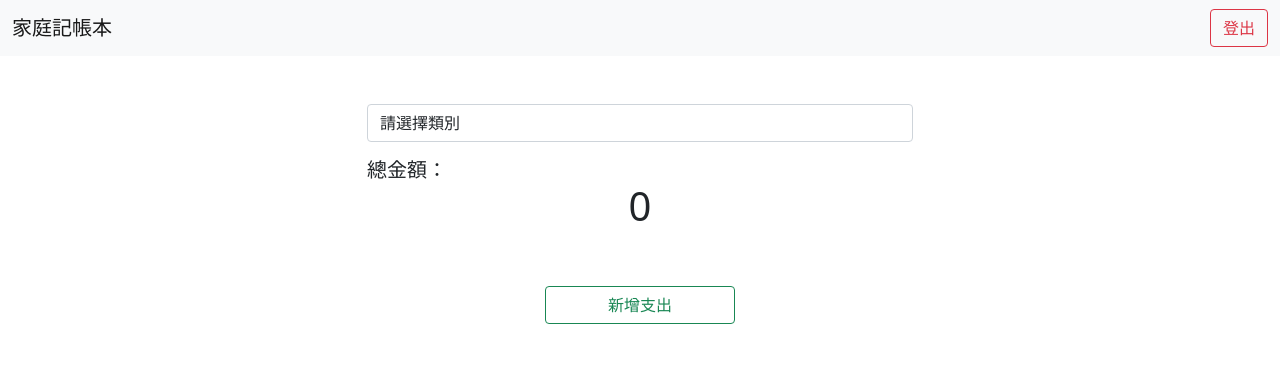
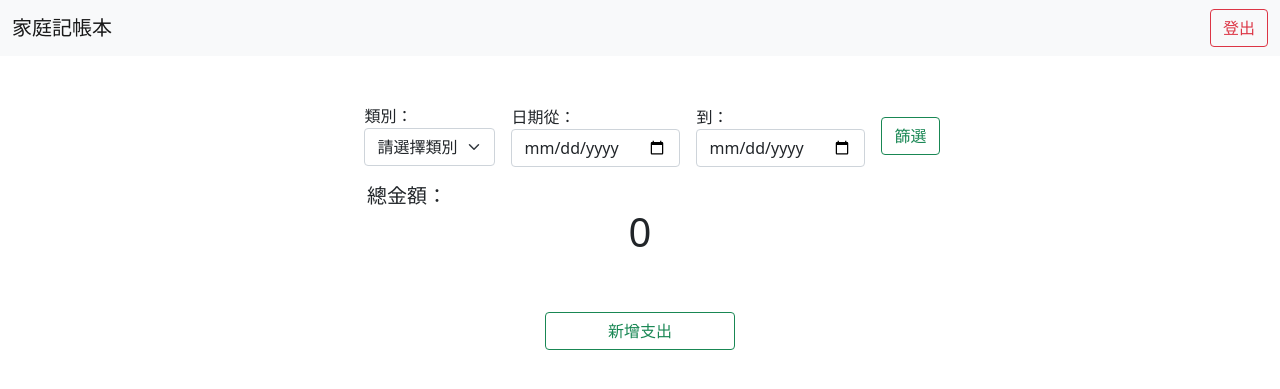
Before and after one commit to HowardWu5566/expense-tracker, a Node server app: page / in a window 1280 px wide. Shown: the top 389 px of the page. Run offline with Node 20, Linux system fonts and the light colour scheme; the visitor is signed in with stand-in values (Sample User, id 1); data that the repository does not hold is empty; some libraries are stand-ins or nearby versions.

Commit message:
feat: add filter-by-date function

```diff
--- a/routes/modules/home.js
+++ b/routes/modules/home.js
@@ -1,29 +1,38 @@
 const express = require('express')
 const router = express.Router()
 const dayjs = require('dayjs')
+const isSameOrAfter = require('dayjs/plugin/isSameOrAfter')
+const isSameOrBefore = require('dayjs/plugin/isSameOrBefore')
 const Record = require('../../models/record')
 const categoryList = require('../../models/seeds/category.json')
 
 router.get('/', (req, res) => {
   const userId = req.user._id
-  const categoryName = req.query.category
+  const { category, startDate, endDate } = req.query
   Record.find({ userId })
     .populate('categoryId')
     .lean()
     .sort({ date: 1 })
     .then(expenses => {
       // 依類別篩選
-      if (categoryName && categoryName !== 'All') {
-        expenses = expenses.filter(expense => expense.categoryId.name === categoryName)
+      if (category && category !== 'All') {
+        expenses = expenses.filter(expense => expense.categoryId.name === category)
       }
-      // 計算總費用及修改日期格式
+      // 依日期篩選
+      if (startDate || endDate) {
+        dayjs.extend(isSameOrAfter)
+        dayjs.extend(isSameOrBefore)
+        expenses = expenses.filter(expense => dayjs(expense.date).isSameOrAfter(startDate))
+        expenses = expenses.filter(expense => dayjs(expense.date).isSameOrBefore(endDate))
+      }
+      // 計算總費用及自訂日期格式
       let totalAmount = 0
       expenses.forEach((expense, index) => {
         if (index % 2 === 0) expense.background = true
         totalAmount += expense.amount
         expense.date = dayjs(expense.date).format('YYYY/MM/DD')
       })
-      res.render('home', { expenses, categoryList, categoryName, totalAmount })
+      res.render('home', { expenses, categoryList, category, startDate, endDate, totalAmount })
     })
     .catch(error => console.log(error))
 })
--- a/views/home.handlebars
+++ b/views/home.handlebars
@@ -1,15 +1,32 @@
 <div class="container mt-5">
-  <div class="row justify-content-center">
-    <form action="/" method="GET" class="col-6 btn-group">
-      <select class="form-control" id="category-dropdown" name="category" aria-label="select-by-category"
-        onchange="submit()">
-        <option value="All" {{#ifMatch 'All' categoryName}}selected{{/ifMatch}}>請選擇類別</option>
-        {{#each categoryList}}
-        <option value="{{this.name}}" {{#ifMatch this.name ../categoryName}}selected{{/ifMatch}}>{{this.name}}</option>
-        {{/each}}
-      </select>
-    </form>
-  </div>
+  {{!-- 篩選列 --}}
+  <form action="/" method="GET" class="row row-cols-lg-auto g-3 align-items-center justify-content-center">
+    <div class="col-12">
+      <div class="form-check">
+        <label for="category-dropdown">類別：</label>
+        <select class="form-select" id="category-dropdown" name="category" aria-label="select-by-category">
+          <option value="All" {{#ifMatch 'All' category}}selected{{/ifMatch}}>請選擇類別</option>
+          {{#each categoryList}}
+          <option value="{{this.name}}" {{#ifMatch this.name ../category}}selected{{/ifMatch}}>{{this.name}}
+          </option>
+          {{/each}}
+        </select>
+      </div>
+    </div>
+    <div class="col-12">
+      <label for="startDate">日期從：</label>
+      <input type="date" class="form-control" value="{{startDate}}" id="startDate" name="startDate"
+        aria-describedby="startDate">
+    </div>
+    <div class="col-12">
+      <label for="endDate">到：</label>
+      <input type="date" class="form-control" value="{{endDate}}" id="endDate" name="endDate"
+        aria-describedby="endDate">
+    </div>
+    <div class="col-12">
+      <button type="submit" class="btn btn-outline-success">篩選</button>
+    </div>
+  </form>
   {{!-- 總金額 --}}
   <div class="row justify-content-center mt-3">
     <div class="col-6">
@@ -49,7 +66,7 @@
     </div>
     {{/each}}
   </div>
-
+  {{!-- 新增按鈕 --}}
   <div class="row justify-content-center mt-5">
     <a href="/expenses/new" type="button" class="btn btn-outline-success col-2">新增支出</a>
   </div>
```
